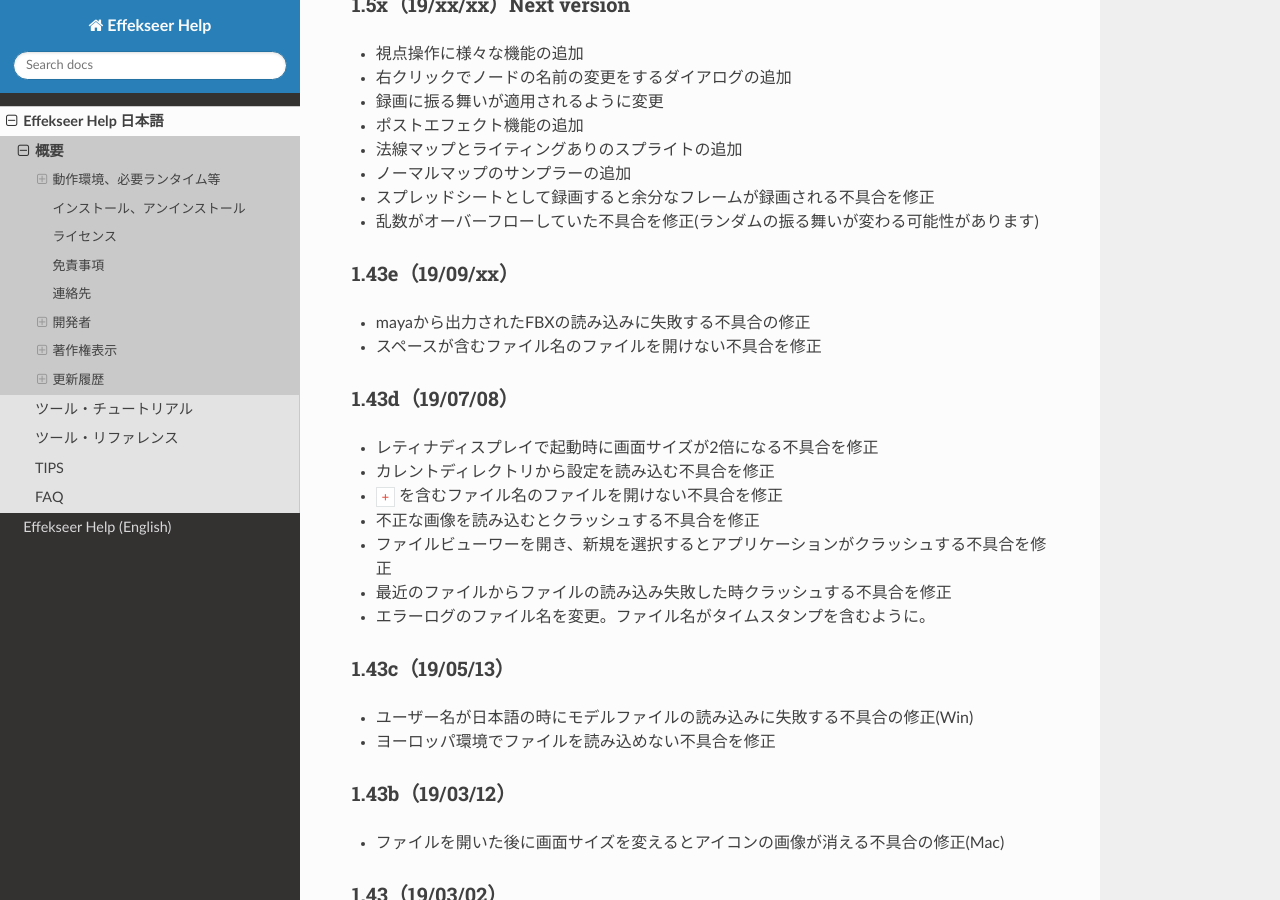
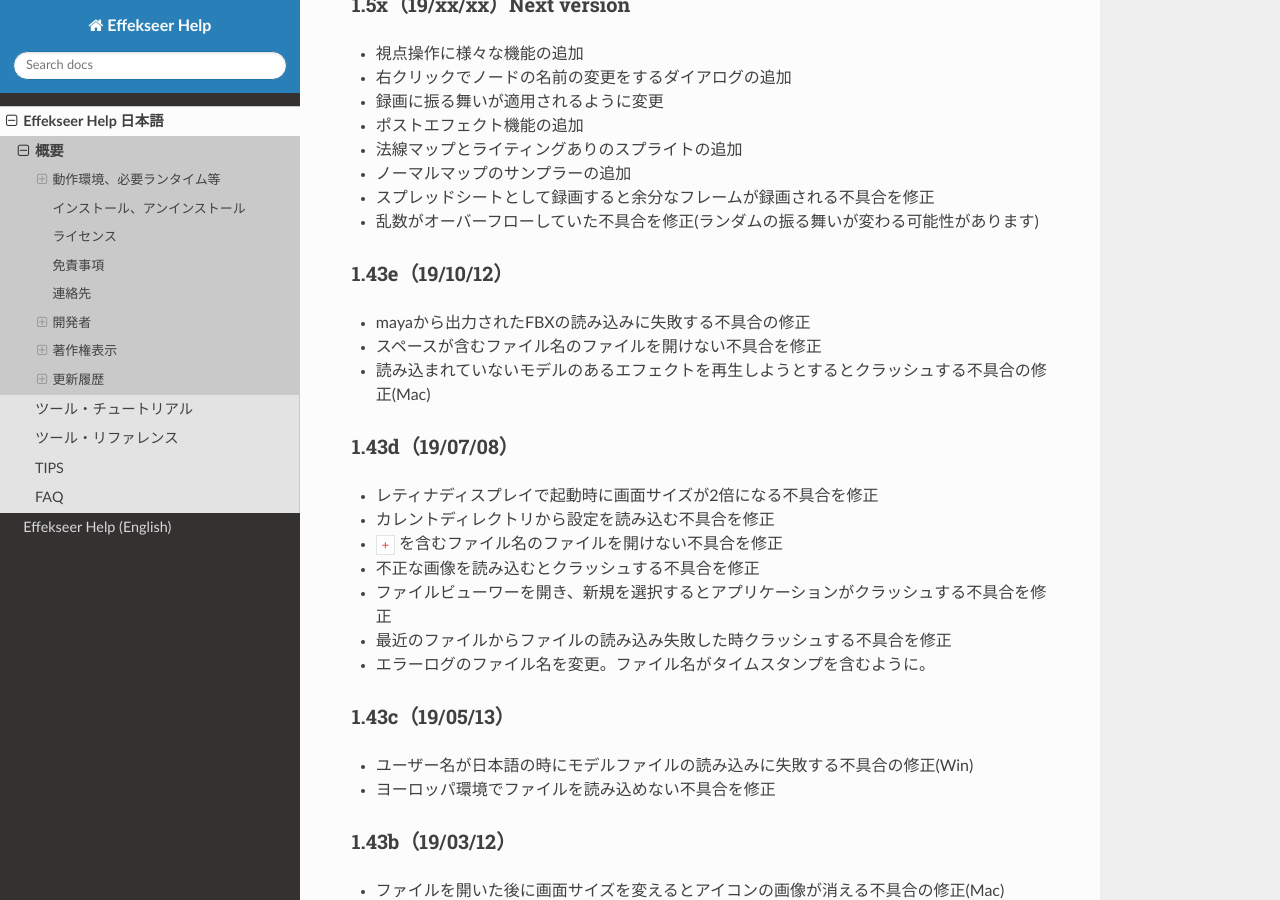
Before and after one commit to effekseer/docs_tool, a Sphinx documentation site: the page built from source/ja/overview.md, in a window 1280 px wide and 900 px high, scrolled down 7495 px. Built offline with Sphinx 7.4.7 and the Read the Docs theme 2.0.0, drawn with Linux system fonts in a browser that asks for light colours; a script that is not in the unit is left out.

Commit message:
updated version

```diff
--- a/source/ja/overview.md
+++ b/source/ja/overview.md
@@ -354,9 +354,10 @@ OTHER DEALINGS IN THE FONT SOFTWARE.
 *   スプレッドシートとして録画すると余分なフレームが録画される不具合を修正
 *   乱数がオーバーフローしていた不具合を修正(ランダムの振る舞いが変わる可能性があります)
 
-### 1.43e（19/09/xx）
+### 1.43e（19/10/12）
 *   mayaから出力されたFBXの読み込みに失敗する不具合の修正
 *   スペースが含むファイル名のファイルを開けない不具合を修正
+*   読み込まれていないモデルのあるエフェクトを再生しようとするとクラッシュする不具合の修正(Mac)
 
 ### 1.43d（19/07/08）
 *   レティナディスプレイで起動時に画面サイズが2倍になる不具合を修正
```
Also changed, not shown: source/en/overview.md (+2 -1 lines).
